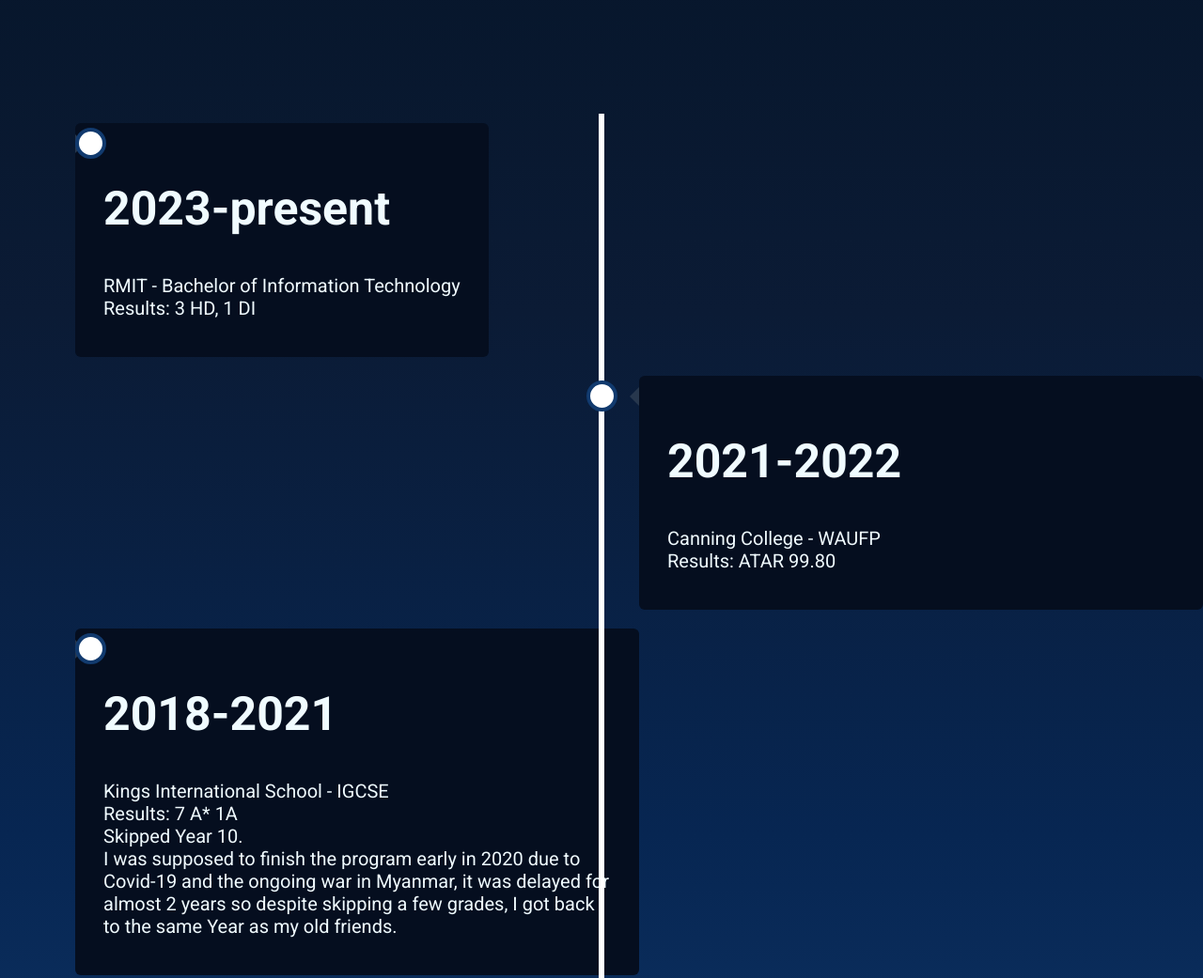
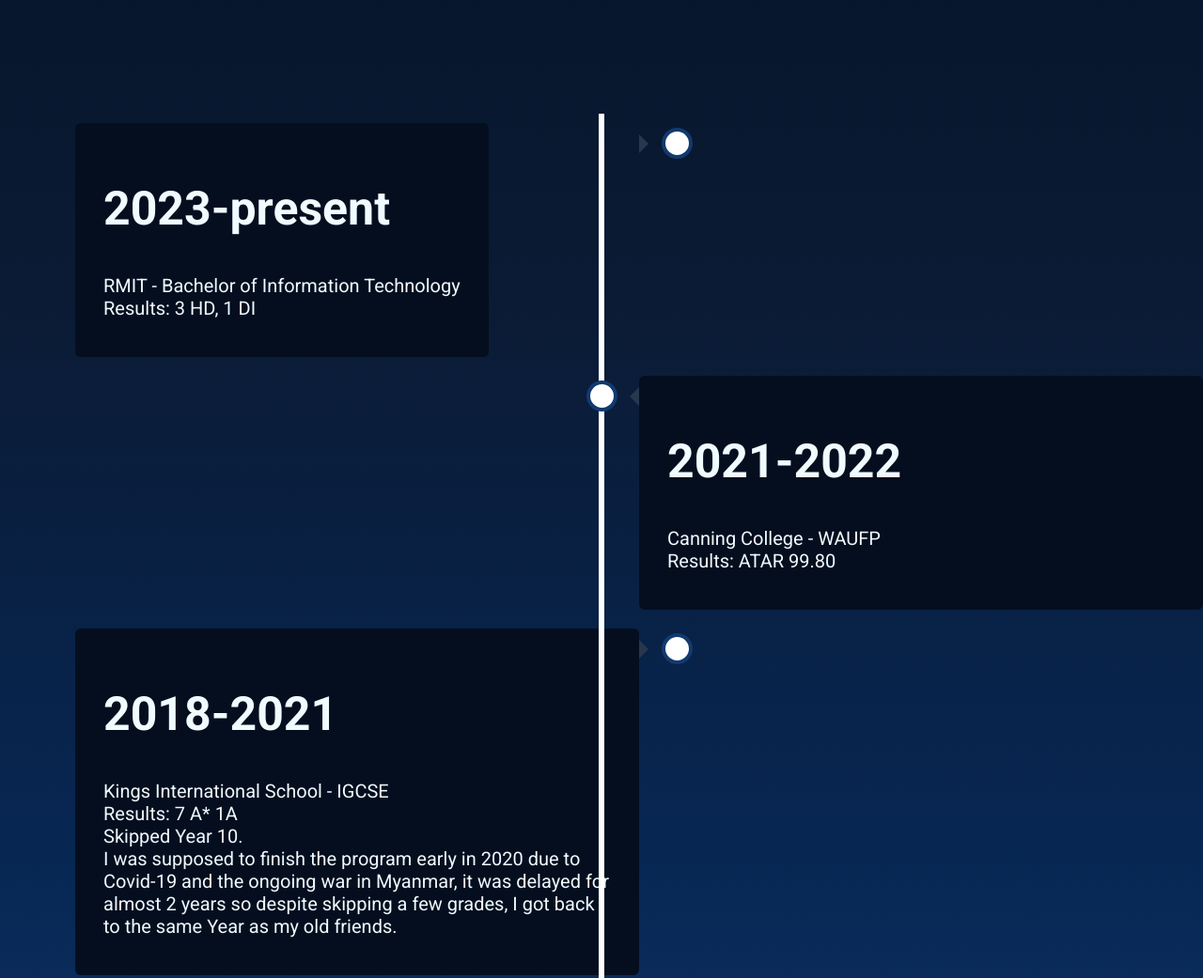
Before and after one commit to zyra-thant/personalresume, a plain HTML site: page academic.html in a window 1280 px wide. Shown: the part 780-1821 px from the top of the page at 94% size. Drawn offline with Linux system fonts and the light colour scheme.

Commit message:
Update style.css

```diff
--- a/style.css
+++ b/style.css
@@ -311,6 +311,7 @@
     position: absolute;
     width: 25px;
     height: 25px;
+    right: -17px;
     background-color:white;
     border: 4px solid #113a6e;
     top: 15px;
@@ -339,6 +340,7 @@
     border: medium solid #27374d;
     border-width: 10px 0 10px 10px;
     border-color: transparent transparent transparent #27374d;
+    right: 30px;
   }
 
   /* Add arrows to the right container (pointing left) */
```
